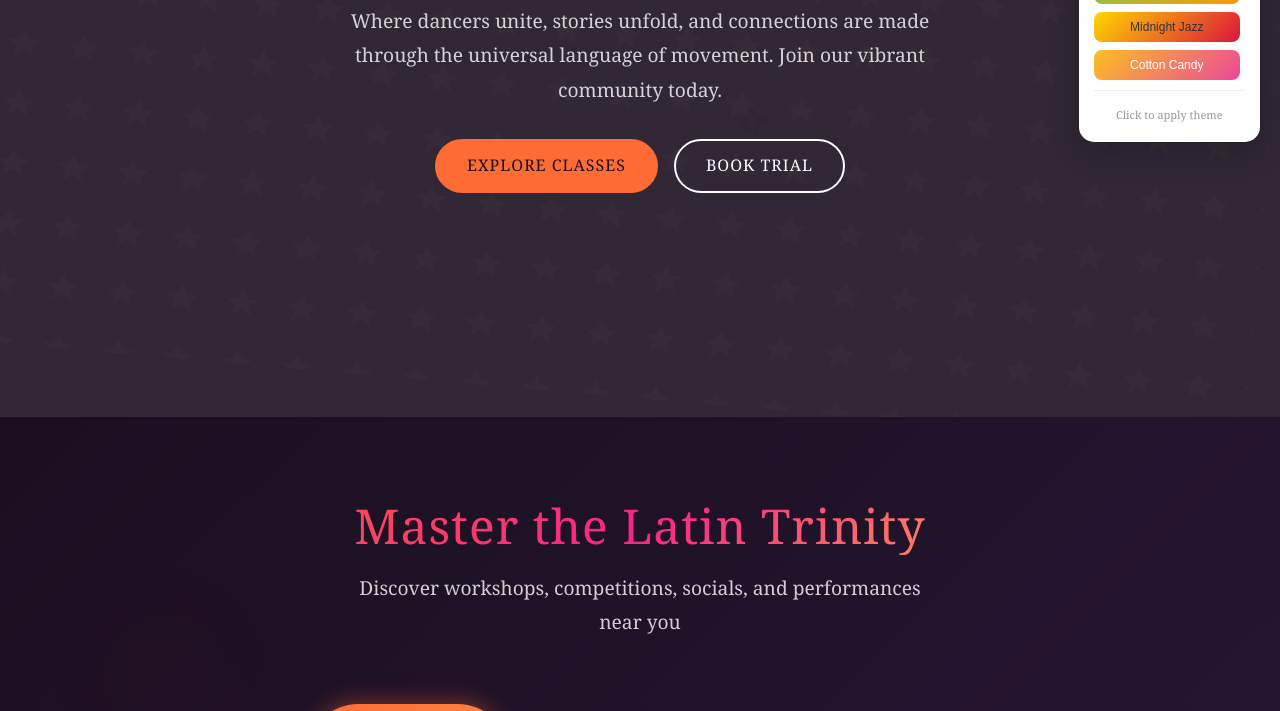
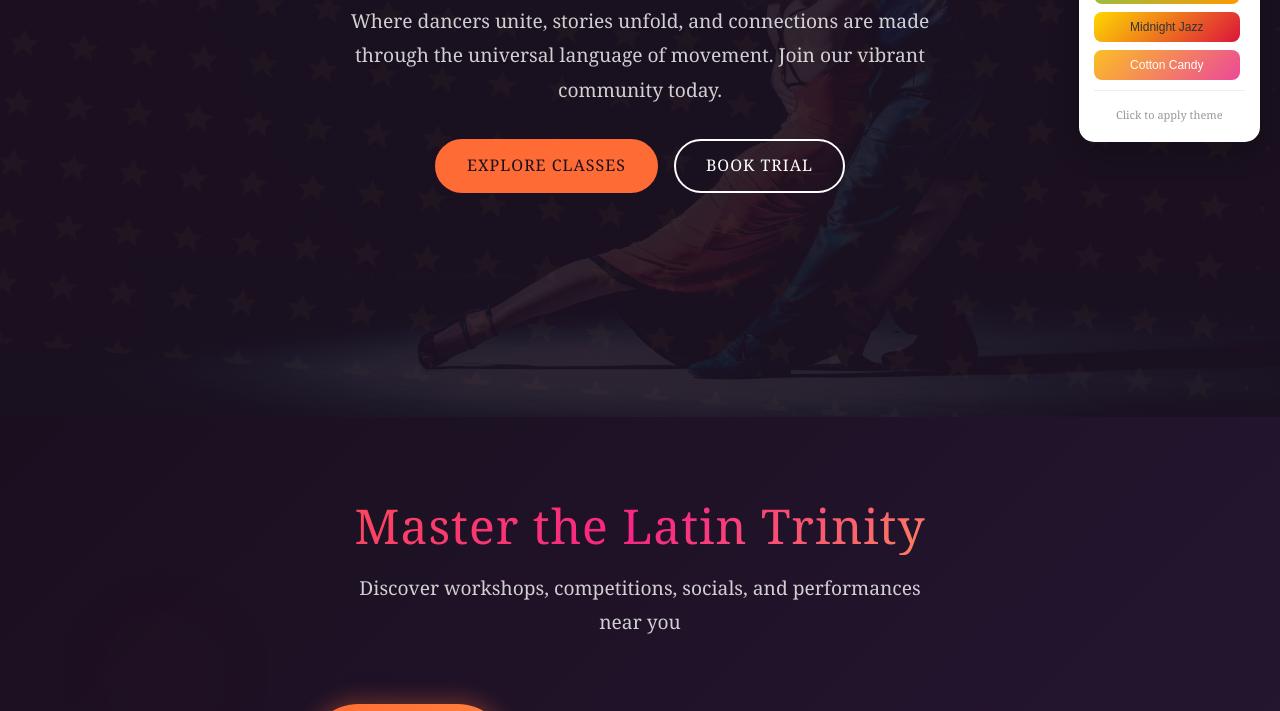
Before and after one commit to insominiac/dancelink, a plain HTML site: page index.html in a window 1280 px wide. Shown: the part 383-1094 px from the top of the page. Drawn offline with Linux system fonts and the light colour scheme; a web font is replaced by a local one.

Commit message:
Update index.html

```diff
--- a/index.html
+++ b/index.html
@@ -320,7 +320,7 @@
             justify-content: center;
             position: relative;
             background: linear-gradient(135deg, var(--hero-overlay) 0%, var(--hero-overlay) 100%),
-                        url('./images/hero.jpg') center/cover;
+                        url('./hero.jpg') center/cover;
             overflow: hidden;
         }
 
```
